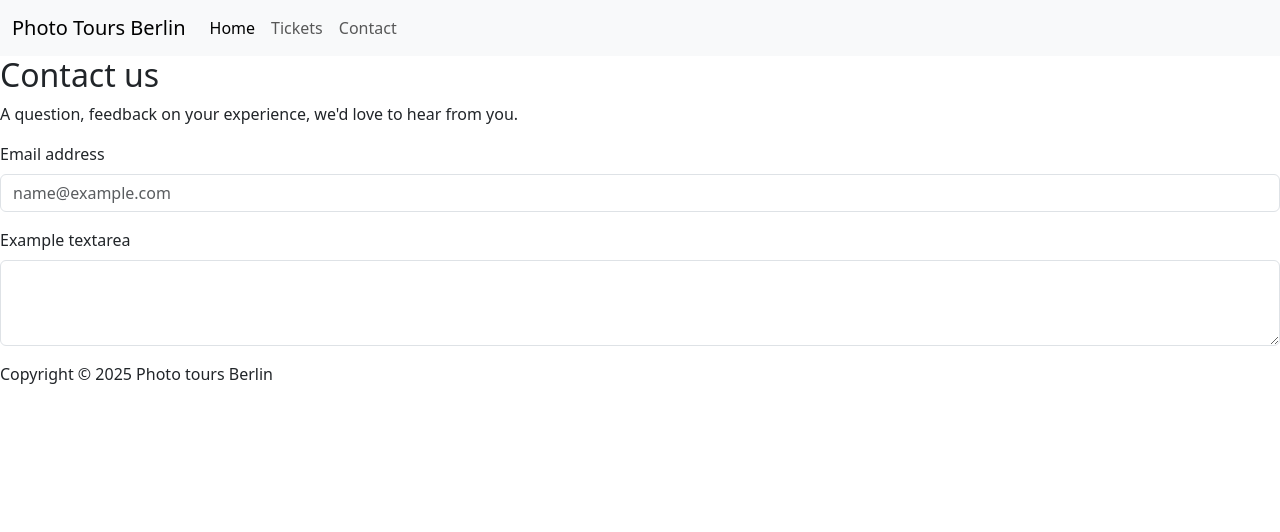
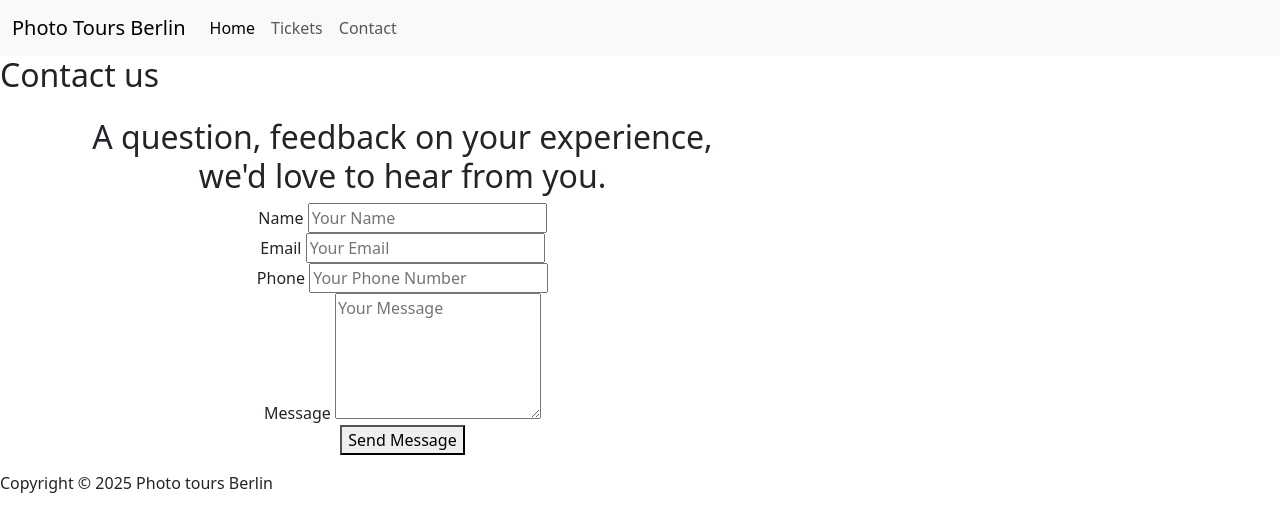
Before and after one commit to ZMegX/berlinphototours, a Flask app: page /contact in a window 1280 px wide. Shown: the top 532 px of the page. Run offline with Flask 3, Linux system fonts and the light colour scheme.

Commit message:
contact form uploded from previous project - img and js needs to be uploaded

```diff
--- a/templates/contact.html
+++ b/templates/contact.html
@@ -2,15 +2,52 @@
 
 {% block main %}
       <h2>Contact us</h2>
-      <p>
-        A question, feedback on your experience, we'd love to hear from you.
-      </p>
-      <div class="mb-3">
-        <label for="exampleFormControlInput1" class="form-label">Email address</label>
-        <input type="email" class="form-control" id="exampleFormControlInput1" placeholder="name@example.com">
-      </div>
-      <div class="mb-3">
-        <label for="exampleFormControlTextarea1" class="form-label">Example textarea</label>
-        <textarea class="form-control" id="exampleFormControlTextarea1" rows="3"></textarea>
+      <div class="container text-center">
+        <div class="row">
+          <div class="col-sm-12 col-md-6 col-lg-7 p-3">
+              <div class="contact-form-container">
+                <h2>A question, feedback on your experience, we'd love to hear from you.</h2>
+                <form id="contactForm" novalidate>
+                    <div class="form-group">
+                        <label for="name">Name</label>
+                        <input type="text" id="name"
+                              name="name"
+                              placeholder="Your Name" required>
+                        <span class="error-message" id="nameError"></span>
+                    </div>
+                    <div class="form-group">
+                        <label for="email">Email</label>
+                        <input type="email" id="email"
+                              name="email"
+                              placeholder="Your Email" required>
+                        <span class="error-message" id="emailError"></span>
+                    </div>
+                    <div class="form-group">
+                        <label for="phone">Phone</label>
+                        <input type="tel" id="phone"
+                              name="phone"
+                              placeholder="Your Phone Number" required>
+                        <span class="error-message" id="phoneError"></span>
+                    </div>
+                    <div class="form-group">
+                        <label for="message">Message</label>
+                        <textarea id="message"
+                                  name="message"
+                                  placeholder="Your Message"
+                                  rows="5" required></textarea>
+                        <span class="error-message"
+                              id="messageError"></span>
+                    </div>
+                    <button type="submit"
+                            class="submit-button">
+                      Send Message
+                    </button>
+                </form>
+            </div>
+          </div>
+          <div class="d-flex align-items-center col-sm-12 col-md-6 col-lg-5">
+              <img src="" class="img-fluid" alt="">
+          </div>
+        </div>
       </div>
 {% endblock %}
```
